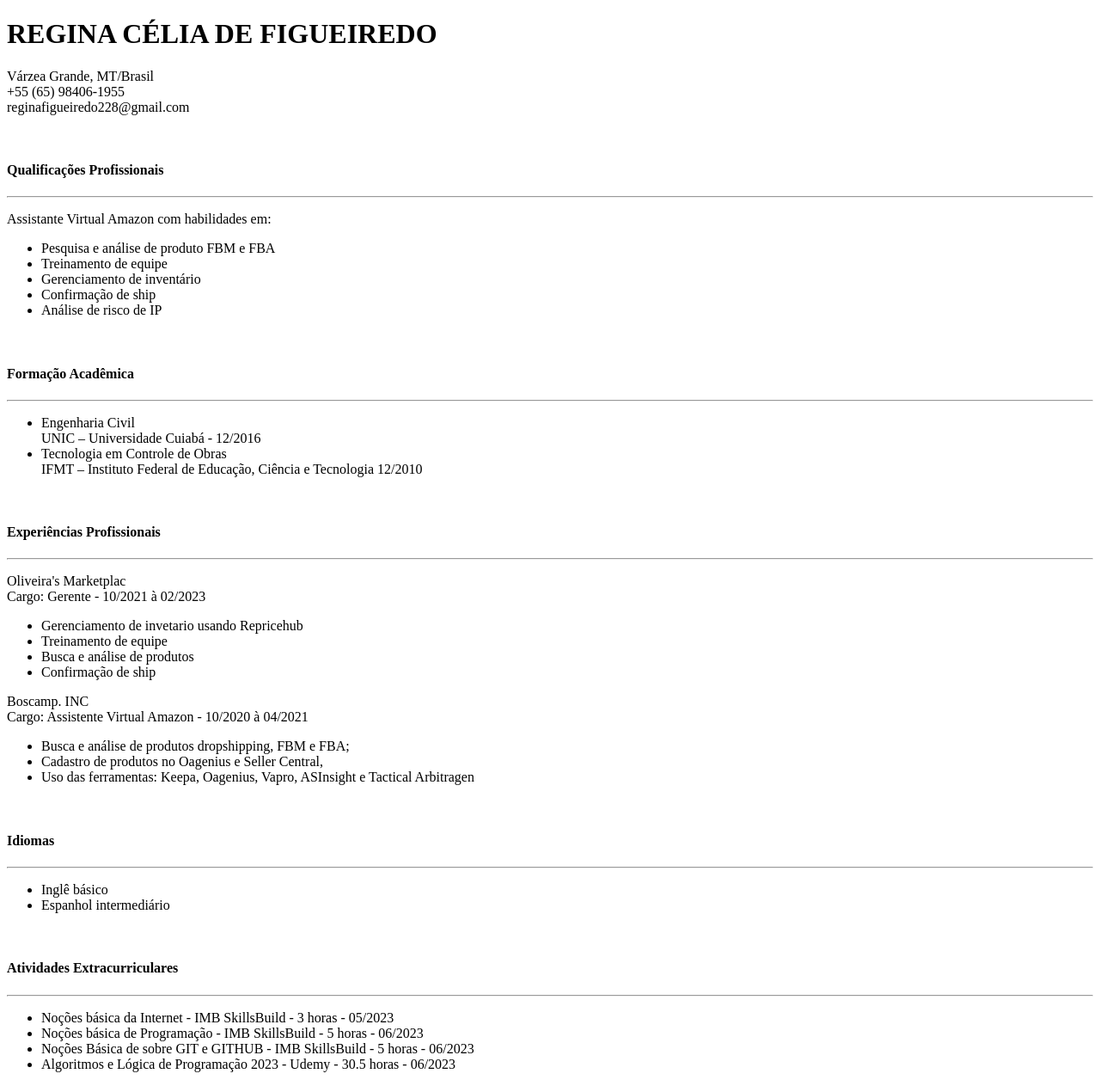
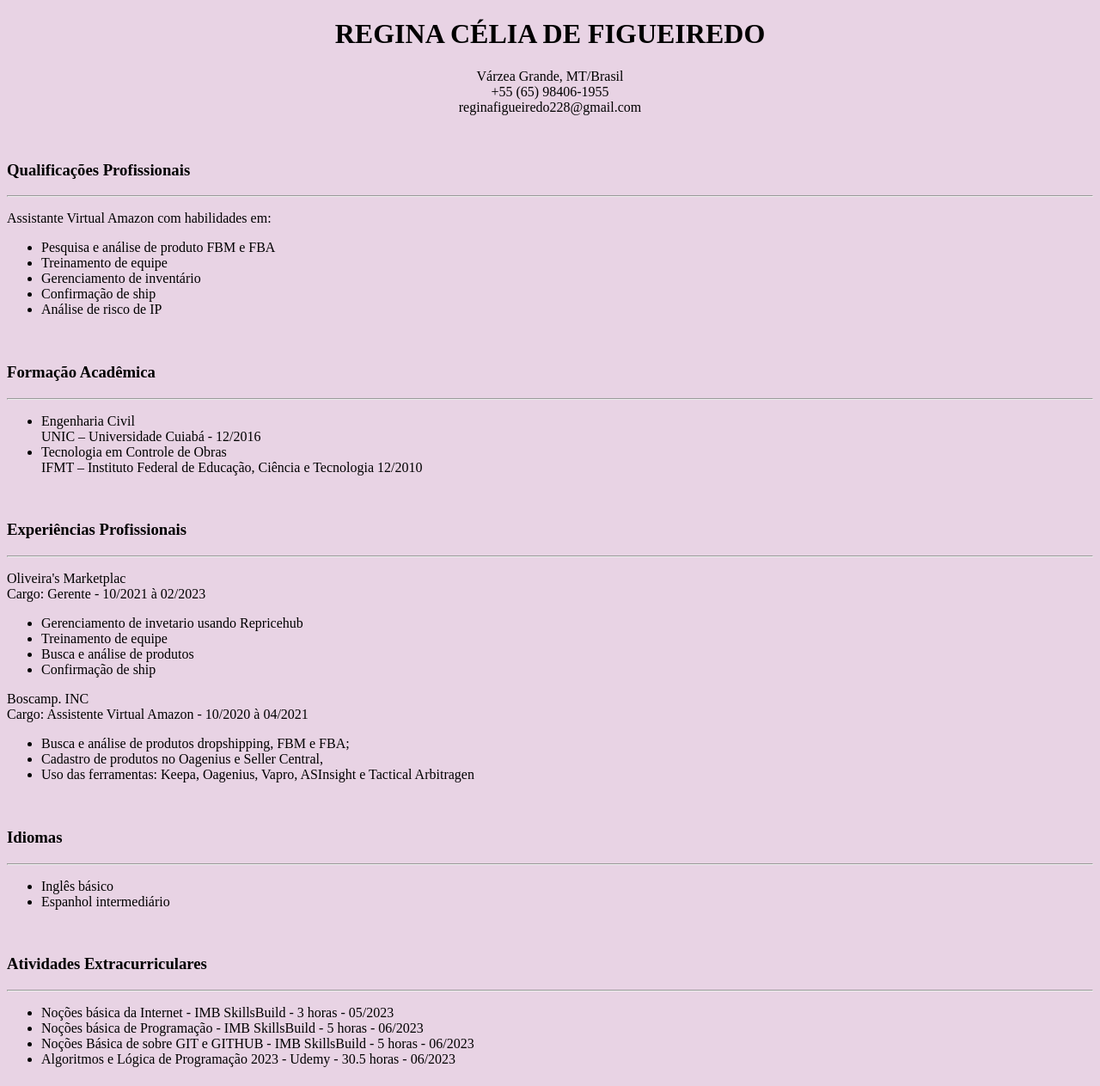
Before and after one commit to reginacf/curriculo, a plain HTML site: page index.html in a window 1280 px wide. Shown: the whole page at 86% size. Drawn offline with Linux system fonts and the light colour scheme.

Commit message:
Update index.html

```diff
--- a/index.html
+++ b/index.html
@@ -5,15 +5,15 @@
     <meta name="viewport" content="width=device-width, initial-scale=1.0">
     <title>Currículo</title>
 </head>
-<body>
-    <h1>REGINA CÉLIA DE FIGUEIREDO </h1>
-    <p>Várzea Grande, MT/Brasil <br>+55 (65) 98406-1955 <br>reginafigueiredo228@gmail.com  </p>
+<body style="background-color:rgb(232, 211, 228);"><!--mudar cor de fundo(stylo)-->
+    <h1 style="text-align:center;"> REGINA CÉLIA DE FIGUEIREDO</h1><!--centralizar paragrafo-->
+    <p style="text-align:center;">Várzea Grande, MT/Brasil <br><!--<br> quebra de texto--> +55 (65) 98406-1955 <br>reginafigueiredo228@gmail.com  </p>
     <p></p> <br>
 
-    <h4>Qualificações Profissionais</h4>
+    <h3>Qualificações Profissionais</h3>
     <hr>
     <p>Assistante Virtual Amazon com habilidades em:</p>
-    <ul>
+    <ul> <!--ul lista sem ordem-->
         <li>Pesquisa e análise de produto FBM e FBA</li>
         <li>Treinamento de equipe</li>
         <li>Gerenciamento de inventário</li>
@@ -22,7 +22,7 @@
     </ul>
     <p></p><br>
 
-    <h4>Formação Acadêmica</h4>
+    <h3>Formação Acadêmica</h3>
     <hr>
     <ul>
         <li>Engenharia Civil <br>
@@ -33,10 +33,11 @@
     </ul>
     <p></p><br>
 
-    <h4>Experiências Profissionais</h4>
+    <h3>Experiências Profissionais</h3></p>
     <hr>
     <p>Oliveira's Marketplac <br> Cargo: Gerente - 10/2021 à 02/2023
-    <ul><li> Gerenciamento de invetario usando
+    <ul>
+        <li> Gerenciamento de invetario usando
         Repricehub</li>
         <li>Treinamento de equipe</li>
         <li>Busca e análise de produtos</li>
@@ -52,14 +53,14 @@
         </ul></p>
         <p></p><br>
 
-    <h4>Idiomas</h4>
+    <h3><b>Idiomas</b></h3>
     <hr>
-    <ul><li>Inglê básico</li>
+    <ul><li>Inglês básico</li>
         <li>Espanhol intermediário</li>
     </ul>
     <p></p><br>
 
-    <h4>Atividades Extracurriculares </h4>
+    <h3>Atividades Extracurriculares </h3>
     <hr>
     <ul>
         <li> Noções básica da Internet - IMB SkillsBuild - 3 horas - 05/2023</li>
@@ -67,5 +68,6 @@
         <li> Noções Básica de sobre GIT e GITHUB - IMB SkillsBuild - 5 horas - 06/2023</li>
         <li> Algoritmos e Lógica de Programação 2023 - Udemy - 30.5 horas - 06/2023</li>
     </ul>
+
 </body>
 </html>
```
